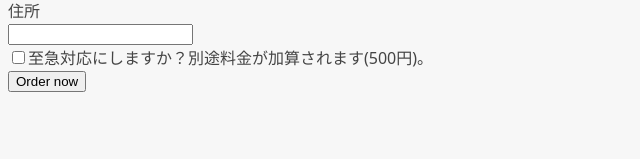
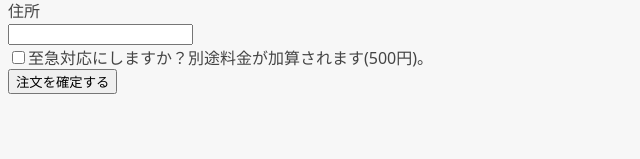
Before and after one commit to mizukami-0418/fast-react-pizza, a React (Vite) app: page /order/new in a window 1280 px wide. Shown: the part 286-445 px from the top of the page, without its empty margins (0-640 px from the left). Built offline with nearby package versions, Linux system fonts and the light colour scheme.

Commit message:
CreateOrderコンポーネントに電話番号のバリデーションを追加し、エラーメッセージを表示する機能を実装しました。また、注文ボタンの状態管理を追加しました。

```diff
--- a/src/features/order/CreateOrder.jsx
+++ b/src/features/order/CreateOrder.jsx
@@ -1,5 +1,5 @@
 import { useState } from "react";
-import { Form, redirect } from "react-router-dom";
+import { Form, redirect, useActionData, useNavigation } from "react-router-dom";
 import { createOrder } from "../../services/apiRestaurant";
 
 // https://uibakery.io/regex-library/phone-number
@@ -33,6 +33,10 @@ const fakeCart = [
 ];
 
 function CreateOrder() {
+  const navigation = useNavigation();
+  const isSubmitting = navigation.state === "submitting";
+
+  const formErrors = useActionData();
   // const [withPriority, setWithPriority] = useState(false);
   const cart = fakeCart;
 
@@ -51,6 +55,9 @@ function CreateOrder() {
           <div>
             <input type="tel" name="phone" required />
           </div>
+          {formErrors?.phone && (
+            <p style={{ color: "red" }}>{formErrors.phone}</p>
+          )}
         </div>
 
         <div>
@@ -76,7 +83,9 @@ function CreateOrder() {
         <div>
           {/* フォームの送信時に必要なデータを含める */}
           <input type="hidden" name="cart" value={JSON.stringify(cart)} />
-          <button>Order now</button>
+          <button disabled={isSubmitting}>
+            {isSubmitting ? "注文を処理しています・・・・・" : "注文を確定する"}
+          </button>
         </div>
       </Form>
     </div>
@@ -94,6 +103,15 @@ export async function action({ request }) {
     priority: data.priority === "on", // チェックボックスの値を真偽値に変換
   };
 
+  const errors = {};
+  // 電話番号のバリデーション
+  if (!isValidPhone(order.phone)) {
+    errors.phone = "電話番号の形式が正しくありません。";
+  }
+
+  if (Object.keys(errors).length) return errors; // エラーがある場合はエラーオブジェクトを返す
+
+  // 全てのバリデーションが通った場合、注文を作成しリダイレクトする
   const newOrder = await createOrder(order);
 
   return redirect(`/order/${newOrder.id}`); // 注文が作成された後、注文詳細ページにリダイレクト
```
